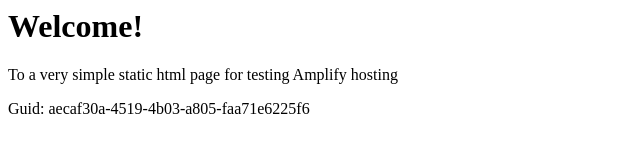
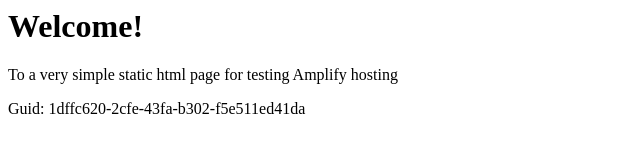
Before and after one commit to aws-aemilia-icn/Github-PR-Commit-Integration-Test-DoNotTouch-GitHubWebhookPushCanaryTest-v1-preprod-ap-northeast-2, a website: page src/index.html in a window 1280 px wide. Shown: the full height of the page, 0-640 px from the left. Drawn offline with Linux system fonts and the light colour scheme.

Commit message:
commit from integ tests

```diff
--- a/src/index.html
+++ b/src/index.html
@@ -12,6 +12,6 @@
 <body>
     <h1>Welcome!</h1>
     <p>To a very simple static html page for testing Amplify hosting</p>
-    <p>Guid: aecaf30a-4519-4b03-a805-faa71e6225f6</p></body>
+    <p>Guid: 1dffc620-2cfe-43fa-b302-f5e511ed41da</p></body>
 
 </html>
```
